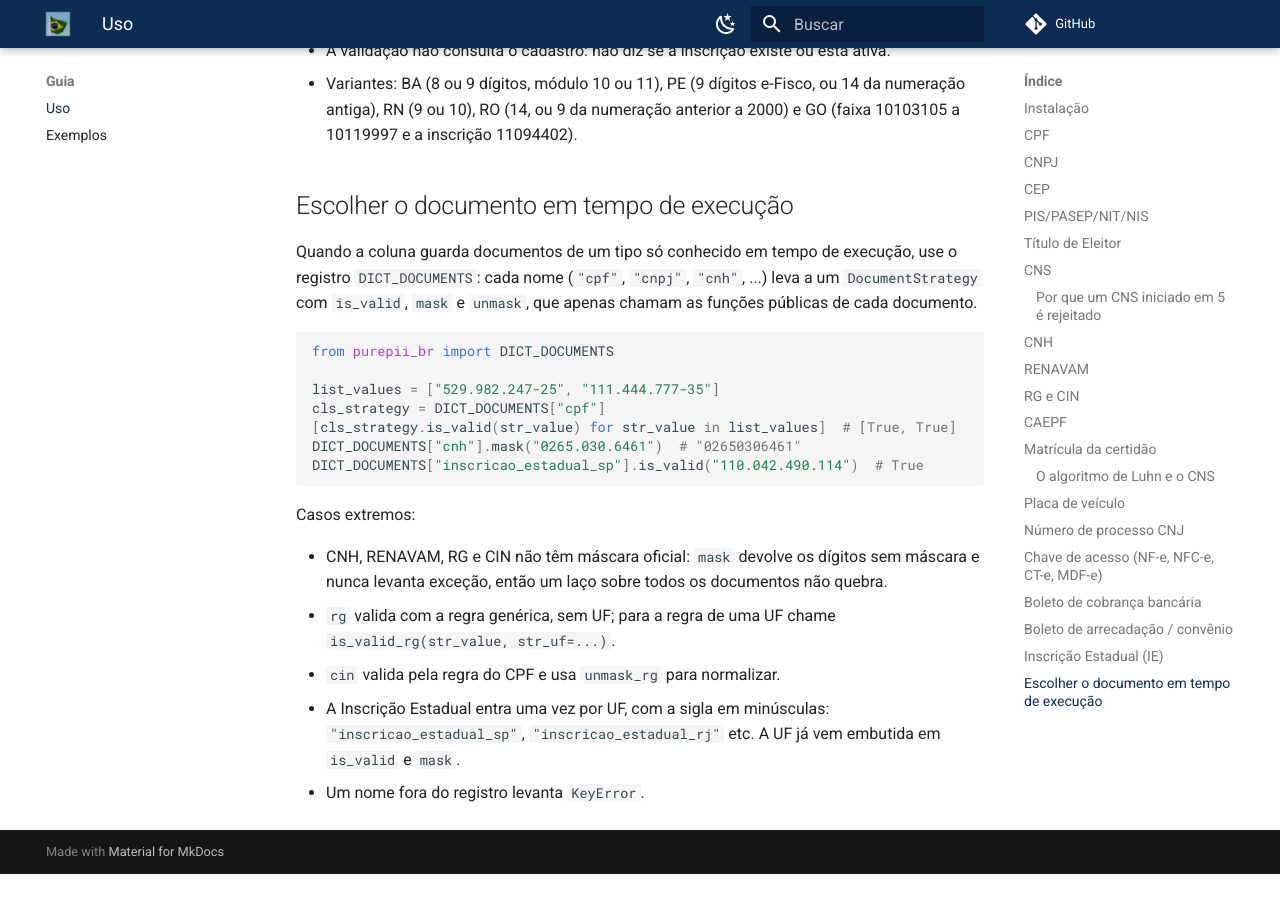
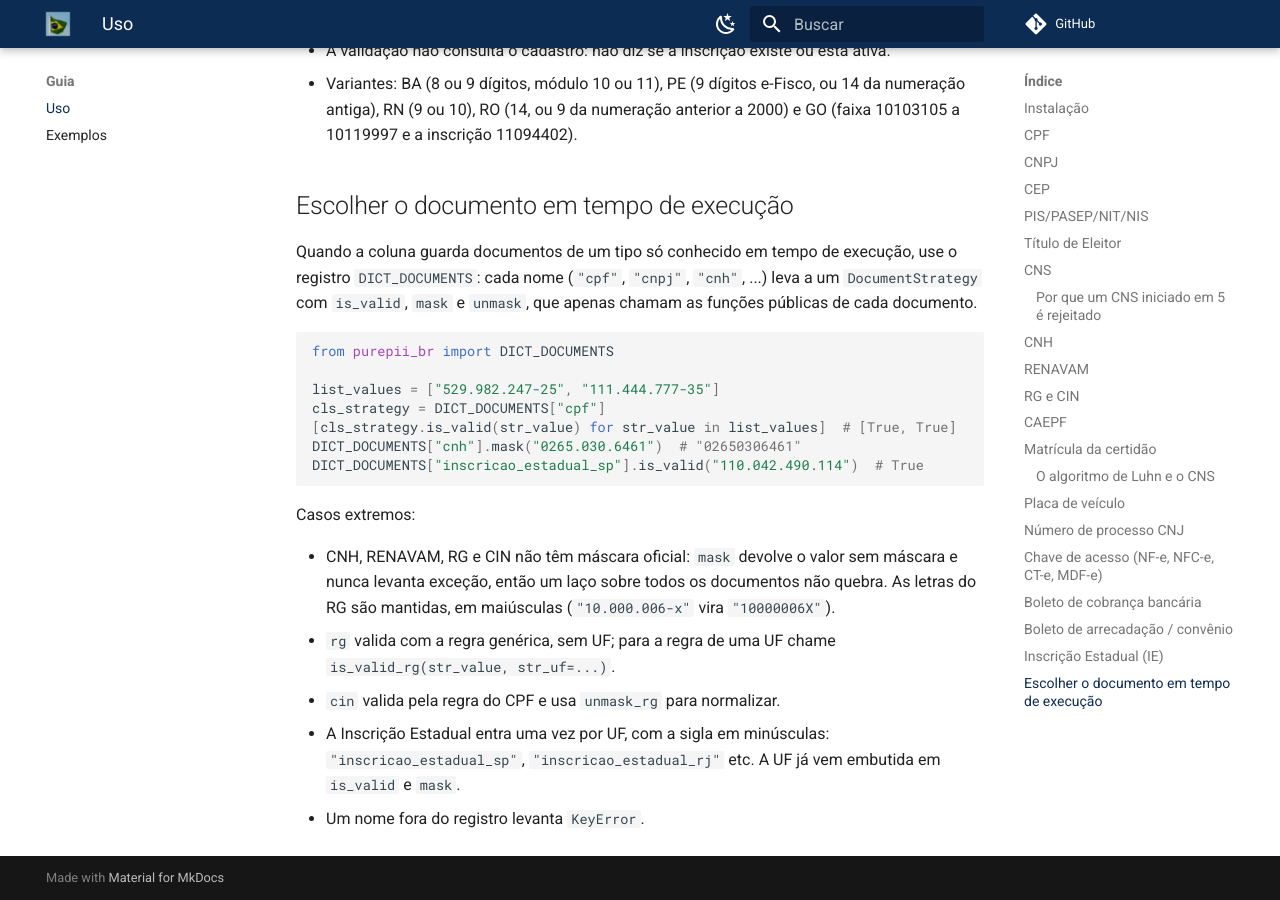
Before and after one commit to guilhermegor/pure-docs-br, an MkDocs documentation site: the page built from docs/usage.md, in a window 1280 px wide and 900 px high, scrolled down 12708 px. Built offline with MkDocs 1.6.1 and Material for MkDocs 9.7.7, drawn with Linux system fonts in a browser that asks for light colours; comment, search, counter and statistics services are not loaded; the version menu is left out; before the commit the page ends 13582 px from its top, so only the background shows below that.

Commit message:
docs: state that rg and cin mask keeps letters uppercase
unmask_rg preserves letters, so the maskless output is the unmasked
value rather than digits only. Addresses the CodeRabbit finding.

```diff
--- a/docs/usage.md
+++ b/docs/usage.md
@@ -576,8 +576,9 @@ DICT_DOCUMENTS["inscricao_estadual_sp"].is_valid("110.042.490.114")  # True
 
 Casos extremos:
 
-- CNH, RENAVAM, RG e CIN não têm máscara oficial: `mask` devolve os dígitos sem máscara e nunca
-  levanta exceção, então um laço sobre todos os documentos não quebra.
+- CNH, RENAVAM, RG e CIN não têm máscara oficial: `mask` devolve o valor sem máscara e nunca
+  levanta exceção, então um laço sobre todos os documentos não quebra. As letras do RG são mantidas,
+  em maiúsculas (`"10.000.006-x"` vira `"10000006X"`).
 - `rg` valida com a regra genérica, sem UF; para a regra de uma UF chame `is_valid_rg(str_value, str_uf=...)`.
 - `cin` valida pela regra do CPF e usa `unmask_rg` para normalizar.
 - A Inscrição Estadual entra uma vez por UF, com a sigla em minúsculas: `"inscricao_estadual_sp"`,
```
Also changed, not shown: docs/api/reference.md (+1 -1 lines).
